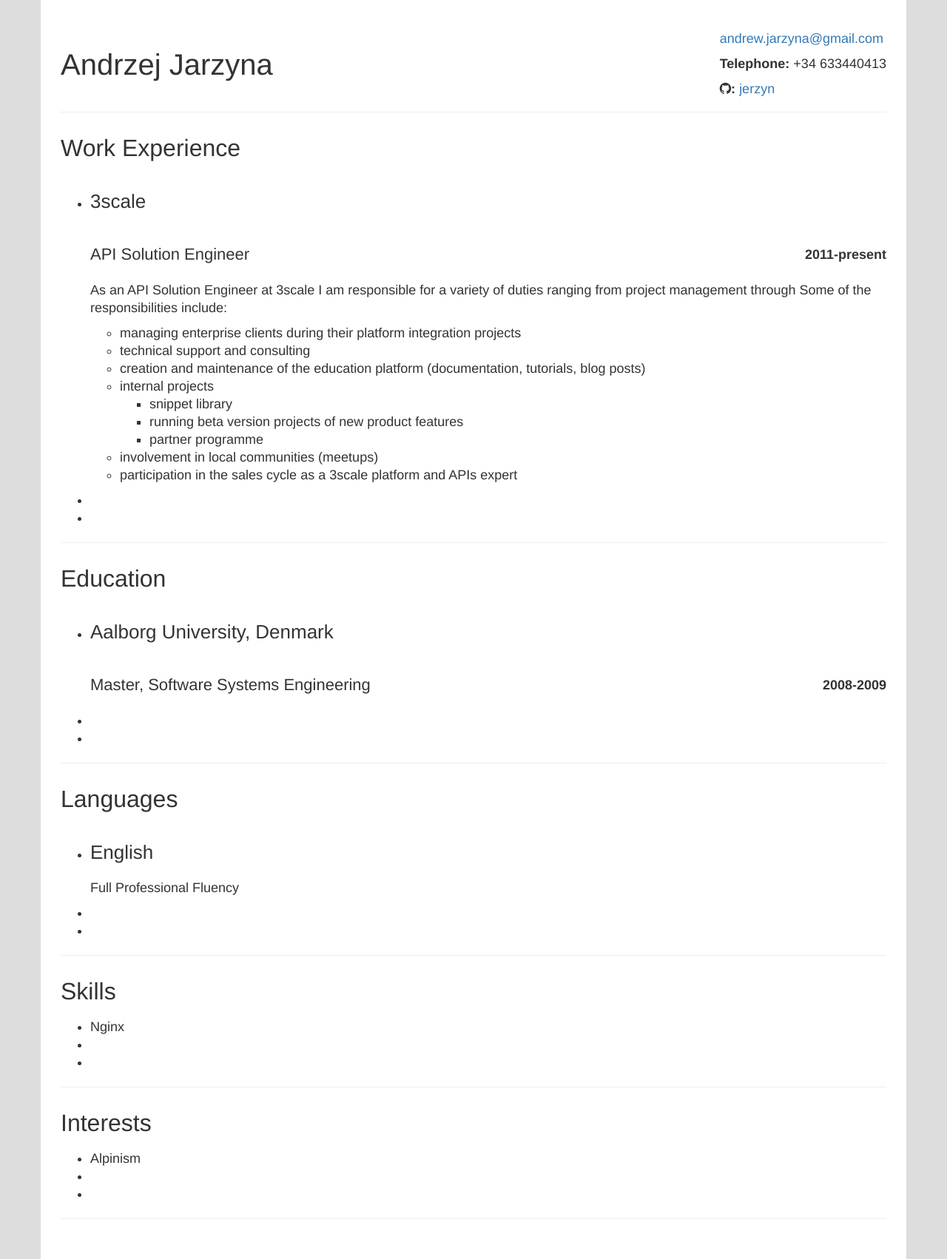
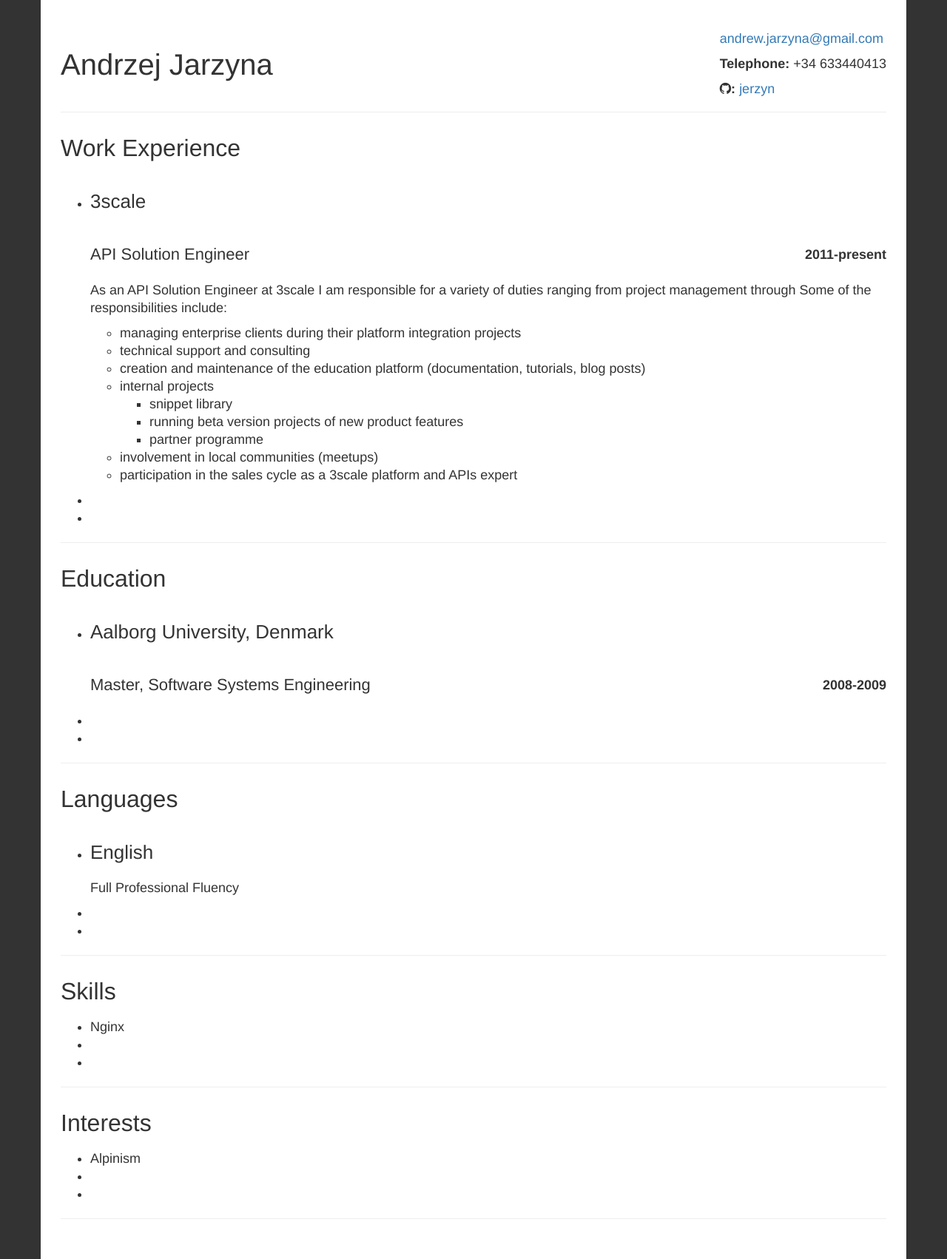
Before and after one commit to jerzyn/jerzyn.github.io, a Jekyll site: the page built from index.html, in a window 1280 px wide. Shown: the whole page at 74% size. Built offline with Jekyll 4.4.1, drawn with Linux system fonts in a browser that asks for light colours; nearby versions of some CDN libraries.

Commit message:
change background color

```diff
--- a/css/main.css
+++ b/css/main.css
@@ -15,7 +15,7 @@
 
 /* line 14, ../../_compass/main.scss */
 body {
-  background-color: #ddd;
+  background-color: #333;
   font-size: 1em;
   line-height: 1.33333em;
 }
```
